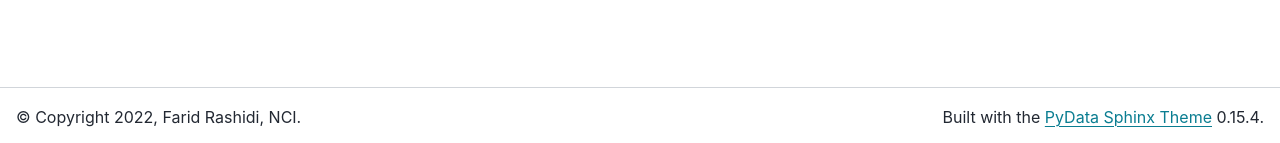
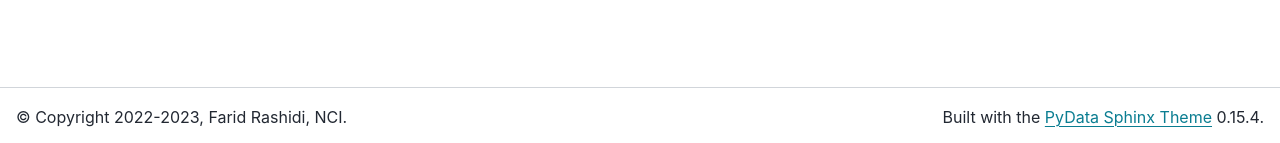
Before and after one commit to faridrashidi/scphylo-tools, a Sphinx documentation site: the page built from docs/source/index.rst, in a window 1280 px wide. Shown: the part 754-897 px from the top of the page. Built offline with Sphinx 7.4.7 and the PyData theme 0.15.4, drawn with Linux system fonts in a browser that asks for light colours; pages that are not in the unit, such as notebooks, are missing from menus.

Commit message:
update copyright to new year

```diff
--- a/docs/source/conf.py
+++ b/docs/source/conf.py
@@ -97,7 +97,7 @@ intersphinx_mapping = {
 # General information about the project.
 project = "scphylo"
 author = "Farid Rashidi"
-copyright = f"2022, {author}, NCI"
+copyright = f"2022-2023, {author}, NCI"
 title = "a python toolkit for single-cell tumor phylogenetic analysis"
 
 
```
Also changed, not shown: 1 other file.
